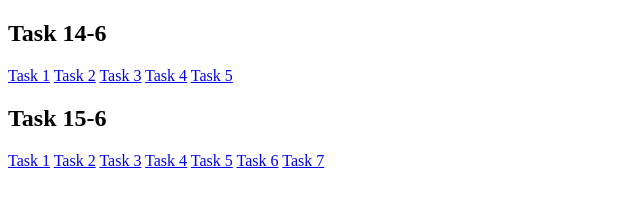
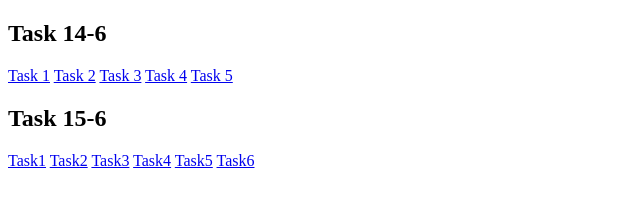
Before and after one commit to majdSalemk/html.css.task, a plain HTML site: page index.html in a window 1280 px wide. Shown: the whole page, without its empty margins (0-640 px from the left). Drawn offline with Linux system fonts and the light colour scheme.

Commit message:
new update

```diff
--- a/index.html
+++ b/index.html
@@ -13,13 +13,12 @@
     <a href="./Task_14_6/task4.html">Task 4</a>
     <a href="./Task_14_6/task5.html">Task 5</a>
      <h2>Task 15-6</h2>
-     <a href="./Task 15_6/Task1.html">Task 1</a>
-    <a href="./Task 15_6/Task2.html">Task 2</a>
-    <a href="./Task 15_6/Task3.html">Task 3</a>
-    <a href="./Task 15_6/Task4.html">Task 4</a>
-    <a href="./Task 15_6/Task5.html">Task 5</a>
-    <a href="./Task 15_6/Task6.html">Task 6</a>
-    <a href="./Task 15_6/Task7.html">Task 7</a>
+     <a href="./Task 15_6/Task1.html">Task1</a>
+     <a href="./Task 15_6/Task2.html">Task2</a>
+     <a href="./Task 15_6/Task3.html">Task3</a>
+     <a href="./Task 15_6/Task4.html">Task4</a>
+     <a href="./Task 15_6/Task5.html">Task5</a>
+     <a href="./Task 15_6/Task6.html">Task6</a>
 </body>
 
 </html>
```
